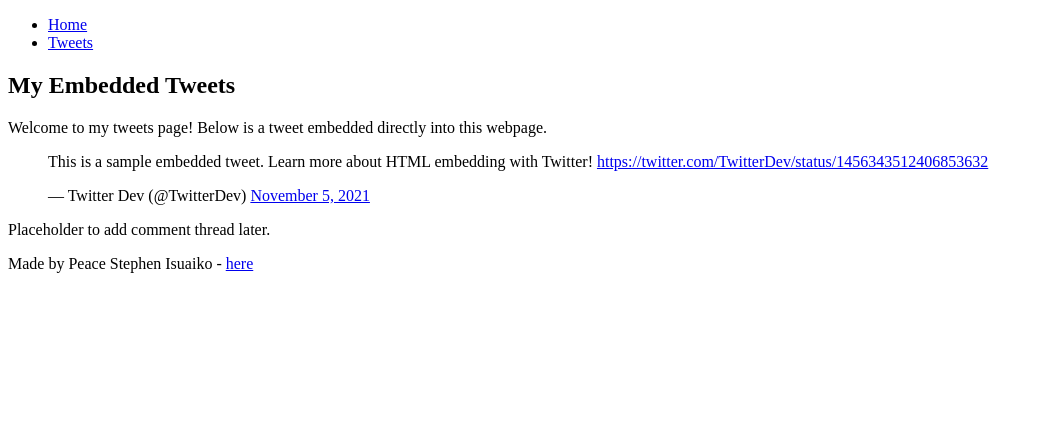
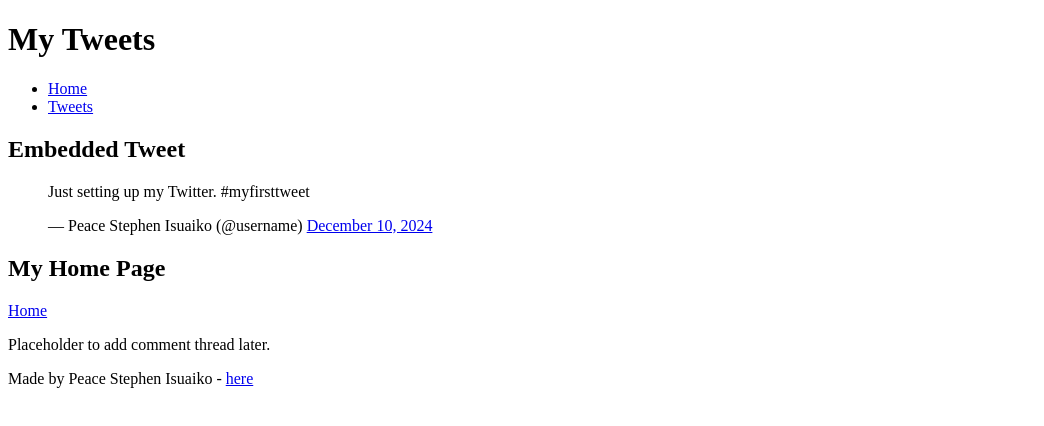
Before and after one commit to PeaceIsuaiko/My_First_Portfolio, a plain HTML site: page html_basic/tweets.html in a window 1280 px wide. Shown: the whole page, without its empty margins (0-1044 px from the left). Drawn offline with Linux system fonts and the light colour scheme.

Commit message:
index and tweet files updated

```diff
--- a/html_basic/tweets.html
+++ b/html_basic/tweets.html
@@ -3,31 +3,31 @@
 <head>
     <meta charset="UTF-8">
     <meta name="viewport" content="width=device-width, initial-scale=1.0">
-    <title>My Tweets</title>
+    <title>My Tweets Page</title>
 </head>
 <body>
-    <!-- Header Section: Navigation Links -->
     <header>
-        <ul>
-            <li><a href="index.html">Home</a></li>
-            <li><a href="tweets.html">Tweets</a></li>
-        </ul>
+        <h1>My Tweets</h1>
+
+            <ul>
+                <li><a href="index.html">Home</a></li>
+                <li><a href="tweets.html">Tweets</a></li>
+            </ul>
+
     </header>
 
-    <!-- Main Section: Content -->
     <main>
         <article>
-            <h1>My Embedded Tweets</h1>
-            <p>Welcome to my tweets page! Below is a tweet embedded directly into this webpage.</p>
-
-            <!-- Embedded Tweet -->
+            <h2>Embedded Tweet</h2>
+            <!-- Replace the following iframe code with an actual tweet embed code -->
             <blockquote class="twitter-tweet">
-                <p lang="en" dir="ltr">This is a sample embedded tweet. Learn more about HTML embedding with Twitter!
-                <a href="https://x.com/isuaiko2943/status/1863508876554838082">https://twitter.com/TwitterDev/status/1456343512406853632</a></p>
-                &mdash; Twitter Dev (@TwitterDev)
-                <a href="https://twitter.com/TwitterDev/status/1456343512406853632?ref_src=twsrc%5Etfw">November 5, 2021</a>
+                <p lang="en" dir="ltr">Just setting up my Twitter. #myfirsttweet</p>&mdash; Peace Stephen Isuaiko (@username)
+                <a href="https://twitter.com/username/status/1234567890">December 10, 2024</a>
             </blockquote>
             <script async src="https://platform.twitter.com/widgets.js"></script>
+
+            <h2>My Home Page</h2>
+            <a href="/index.html">Home</a>
         </article>
 
         <aside>
@@ -35,7 +35,6 @@
         </aside>
     </main>
 
-    <!-- Footer Section: Made By -->
     <footer>
         <p>Made by Peace Stephen Isuaiko - <a href="https://www.example.com" target="_blank">here</a></p>
     </footer>
```
Also changed, not shown: html_basic/index.html (+5 -6 lines).
